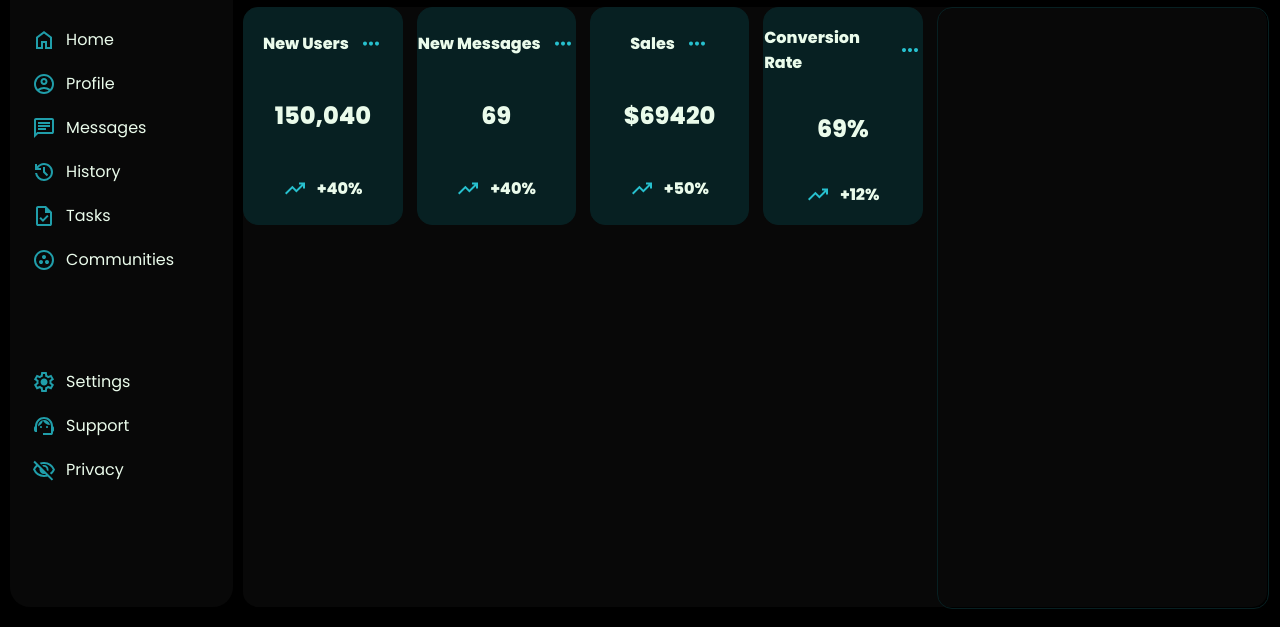
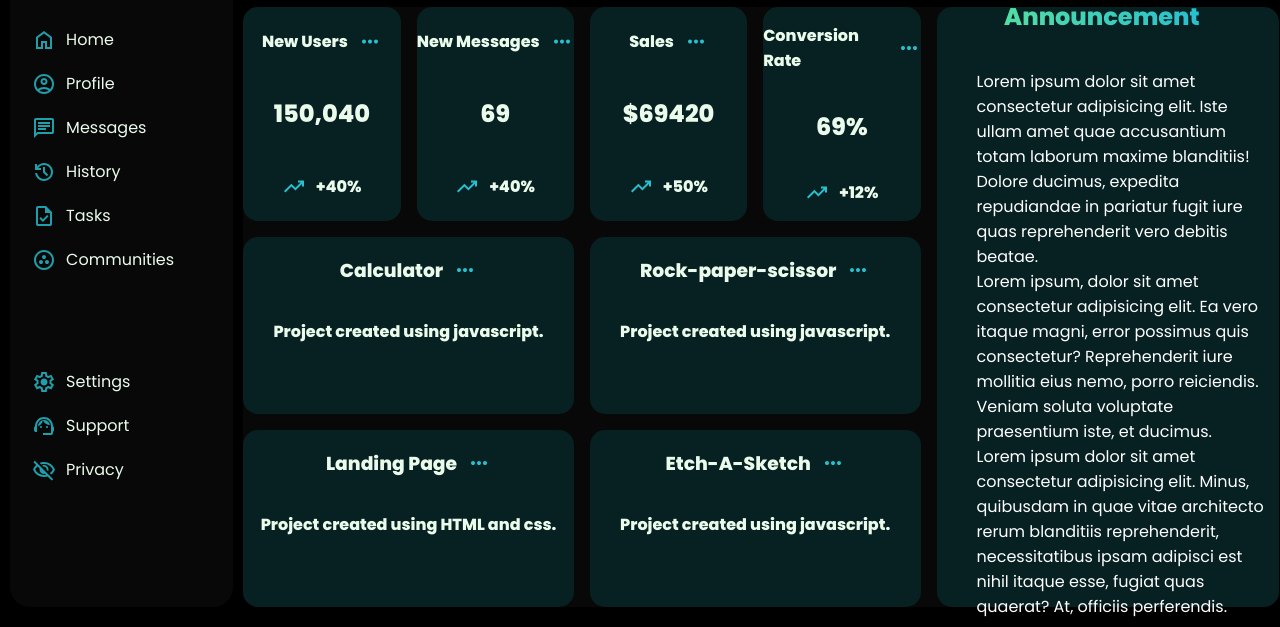
Before and after one commit to Paul-iwnl/admin-dashboard, a plain HTML site: page index.html in a window 1280 px wide. Shown: the part 173-800 px from the top of the page. Drawn offline with Linux system fonts and the light colour scheme.

Commit message:
Done with all the parts of the project.

```diff
--- a/index.html
+++ b/index.html
@@ -15,7 +15,7 @@
             <div class="sidebar-nav">
                 <div class = "navbar line-1">
                     <img src="./images/dashboard_FILL0_wght400_GRAD0_opsz24.svg">
-                    <h2>
+                    <h2 class="highlight">
                         Dashboard.inc
                     </h2>
                 </div>
@@ -131,7 +131,63 @@
                     </div>
                 </div>
                 <div class="grid-content-template-item announcement">
+                    <h2 class="highlight">Announcement</h2>
+                    <ul>
+                        <li>
+                            Lorem ipsum dolor sit amet consectetur adipisicing elit.
+                            Iste ullam amet quae accusantium totam laborum maxime blanditiis!
+                            Dolore ducimus, expedita repudiandae in pariatur fugit iure quas reprehenderit vero debitis beatae.
+                        </li>
+                        <li>
+                            Lorem ipsum, dolor sit amet consectetur adipisicing elit.
+                            Ea vero itaque magni, error possimus quis consectetur?
+                            Reprehenderit iure mollitia eius nemo, porro reiciendis.
+                            Veniam soluta voluptate praesentium iste, et ducimus.
+                        </li>
+                        <li>
+                            Lorem ipsum dolor sit amet consectetur adipisicing elit.
+                            Minus, quibusdam in quae vitae architecto rerum blanditiis reprehenderit,
+                            necessitatibus ipsam adipisci est nihil itaque esse, fugiat quas quaerat? At, officiis perferendis.
+                        </li>
+                    </ul>
+                </div>
+                <div class="grid-content-template-item project-1">
+                    <div class="project-1-line">
+                        <h3>Calculator</h3>
+                        <img src="./images/more.svg" class="more">
+                    </div>
+                    <div class="project-1-line">
+                        <p>Project created using javascript.</p>
 
+                    </div>
+                </div>
+                <div class="grid-content-template-item project-2">
+                    <div class="project-2-line">
+                        <h3>Rock-paper-scissor</h3>
+                        <img src="./images/more.svg" class="more">
+                    </div>
+                    <div class="project-2-line">
+                        <p>Project created using javascript.</p>
+                    </div>
+                </div>
+                <div class="grid-content-template-item project-3">
+                    <div class="project-3-line">
+                        <h3>Landing Page</h3>
+                        <img src="./images/more.svg" class="more">
+                    </div>
+                    <div class="project-3-line">
+                        <p>Project created using HTML and css.</p>
+
+                    </div>
+                </div>
+                <div class="grid-content-template-item project-4">
+                    <div class="project-4-line">
+                        <h3>Etch-A-Sketch</h3>
+                        <img src="./images/more.svg" class="more">
+                    </div>
+                    <div class="project-4-line">
+                        <p>Project created using javascript.</p>
+                    </div>
                 </div>
             </div>
         </div>
--- a/style.css
+++ b/style.css
@@ -296,7 +296,6 @@ input:focus {
 {
     width: 100%;
     height: 100%;
-    border: 1px solid #072022;
     border-radius: 15px;
     font-weight: bolder;
 }
@@ -373,9 +372,84 @@ input:focus {
     display: flex;
     flex-direction: row;
 }
-
+/*Style for the fifth grid item */
 .announcement
 {
     grid-column: 5/span 2;
     grid-row: -4/ span 3;
+    display: flex;
+    flex-direction: column;
+    align-items: center;
+    justify-content: center;
+    padding-right: 12px;
+    color: #fff;
+    font-weight: 400;
+    background-color: #072022;
 }
+/*heading element for the announcement grid item*/
+.highlight
+{
+    background: linear-gradient(to right, #54DEA5, #27C0CE);
+    -webkit-background-clip: text;
+    color: transparent;
+}
+.announcement>ul
+{
+    list-style-type: none;
+}
+
+
+.project-1
+{
+    grid-column: 1/span 2;
+    background-color: #072022;
+    display: flex;
+    flex-direction: column;
+    align-items: center;
+}
+.project-1-line
+{
+    display: flex;
+    flex-direction: row;
+}
+
+.project-2
+{
+    grid-column: 3/span 2;
+    background-color: #072022;
+    display: flex;
+    flex-direction: column;
+    align-items: center;
+}
+.project-2-line
+{
+    display: flex;
+    flex-direction: row;
+    align-items: center;
+}
+.project-3
+{
+    grid-column: 1/span 2;
+    background-color: #072022;
+    display: flex;
+    flex-direction: column;
+    align-items: center;
+}
+.project-3-line
+{
+    display: flex;
+    flex-direction: row;
+}
+.project-4
+{
+    grid-column: 3/span 2;
+    background-color: #072022;
+    display: flex;
+    flex-direction: column;
+    align-items: center;
+}
+.project-4-line
+{
+    display: flex;
+    flex-direction: row;
+}
```
